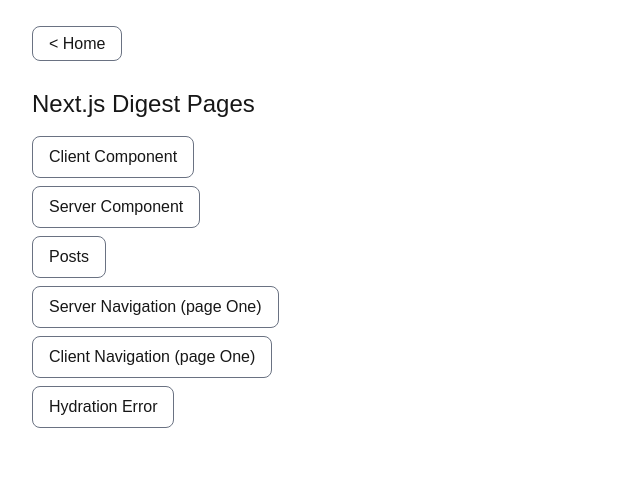
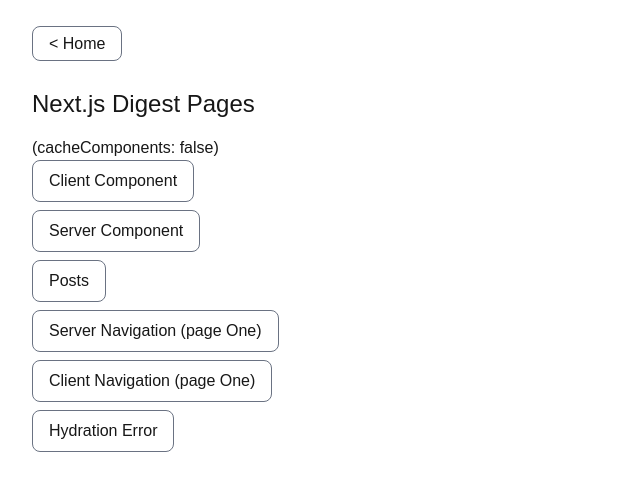
Before and after one commit to olafchuszno/next-digest, a Next.js app: page / in a window 1280 px wide. Shown: the top 490 px of the page, without its empty margins (0-640 px from the left). Built offline with nearby package versions, Linux system fonts and the light colour scheme.

Commit message:
chore: Add app config info

```diff
--- a/app/page.tsx
+++ b/app/page.tsx
@@ -13,6 +13,7 @@
   return (
     <main>
       <h1>Next.js Digest Pages</h1>
+      <h2>(cacheComponents: false)</h2>
 
       <nav className="flex flex-col gap-2">
         {PAGES.map(({ href, label }) => (
```
